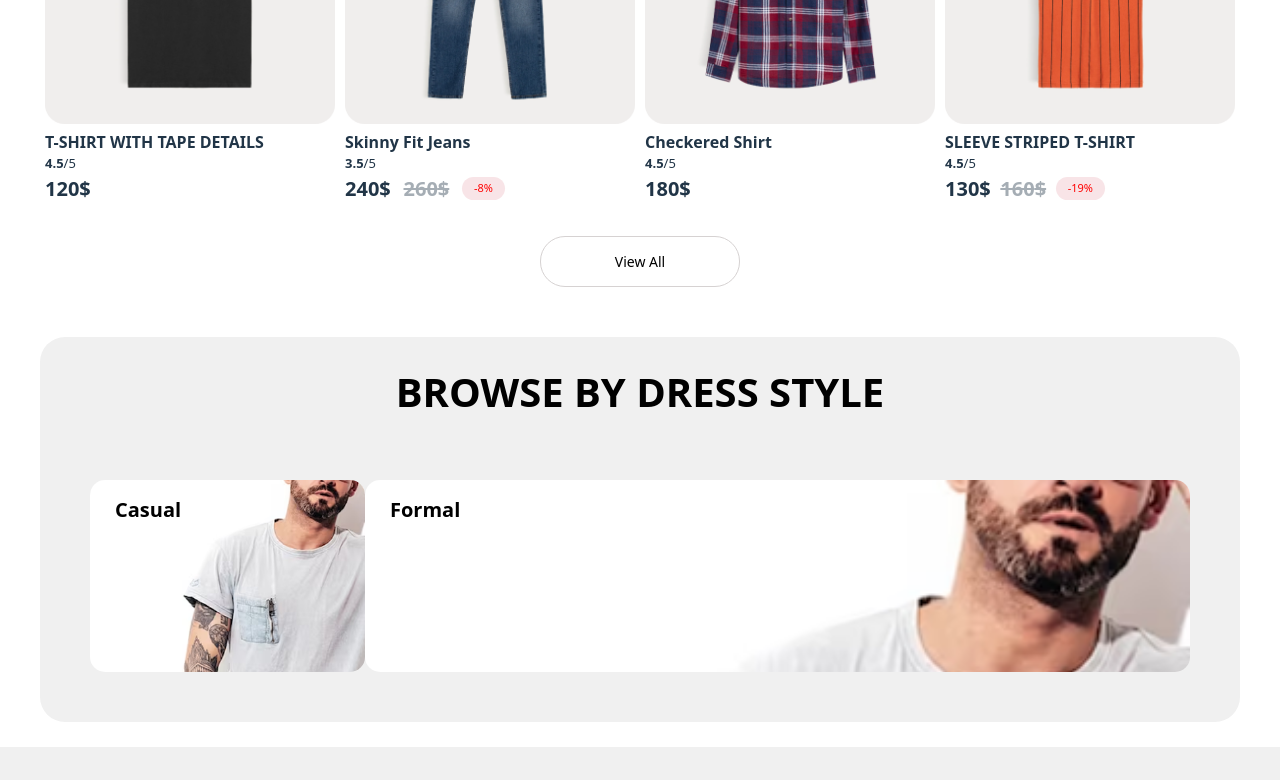
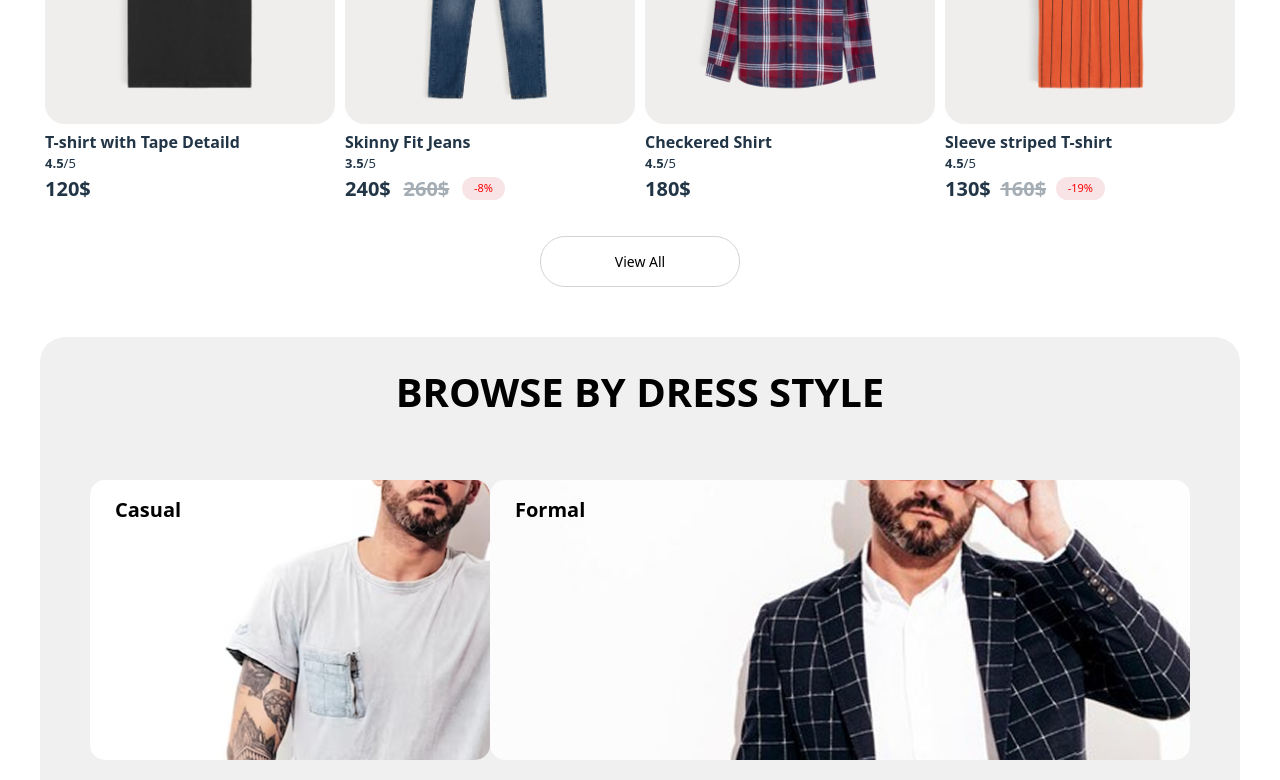
Before and after one commit to web-konstanta/online-store-frontend, a React (Vite) app: page / in a window 1280 px wide. Shown: the part 1800-2580 px from the top of the page. Built offline with nearby package versions, Linux system fonts and the light colour scheme.

Commit message:
Create catalog of the products

```diff
--- a/src/components/Main/Catalog/Catalog.module.css
+++ b/src/components/Main/Catalog/Catalog.module.css
@@ -11,7 +11,7 @@
 	text-align: center;
 	font-weight: 800;
 	color: #000000;
-	padding: 25px 0;
+	padding: 25px 0 0 0;
 }
 
 .catalog__categories {
@@ -23,12 +23,19 @@
 }
 
 .catalog__category {
-	min-height: 192px;
-	width: 550px;
+	min-height: 280px;
 	border-radius: 15px;
-	background-image: url('/images/static/catalog1.png');
 	background-size: cover;
 	background-repeat: no-repeat;
+	margin-top: 25px;
+}
+
+.catalog__shortImage {
+	width: 400px;
+}
+
+.catalog__longImage {
+	width: 700px;
 }
 
 .catalog__categoryName {
@@ -37,3 +44,12 @@
 	font-weight: 700;
 	color: #000000;
 }
+
+@media(max-width: 1114px) {
+	.catalog {
+		margin: 0 15px;
+	}
+	.catalog__category, .catalog__shortImage, .catalog__longImage {
+		width: 400px;
+	}
+}
--- a/src/components/Main/Catalog/Catalog.tsx
+++ b/src/components/Main/Catalog/Catalog.tsx
@@ -1,22 +1,29 @@
+import { ProductCategory } from '../../../types'
 import classes from './Catalog.module.css'
+
+const categories: ProductCategory[] = [
+    { id: 1, name: 'Casual', image: '/images/static/catalog1.png', isLongImage: false },
+    { id: 2, name: 'Formal', image: '/images/static/catalog2.png', isLongImage: true },
+    { id: 3, name: 'Party', image: '/images/static/catalog3.png', isLongImage: true },
+    { id: 4, name: 'Gym', image: '/images/static/catalog4.png', isLongImage: false }
+];
 
 const Catalog = () => {
     return (
         <div className={classes.catalog}>
             <h2 className={classes.catalog__title}>BROWSE BY DRESS STYLE</h2>
             <div className={classes.catalog__categories}>
-                <div
-                    className={classes.catalog__category}
-                    style={{ width: '275px' }}
-                >
-                    <div className={classes.catalog__categoryName}>Casual</div>
-                </div>
-                <div
-                    className={classes.catalog__category}
-                    style={{ width: '825px' }}
-                >
-                    <div className={classes.catalog__categoryName}>Formal</div>
-                </div>
+                {categories.map((category: ProductCategory) =>
+                    <div
+                        className={`
+                            ${classes.catalog__category}
+                            ${category.isLongImage ? classes.catalog__longImage : classes.catalog__shortImage}
+                        `}
+                        style={{ backgroundImage: `url('${category.image}')` }}
+                    >
+                        <div className={classes.catalog__categoryName}>{category.name}</div>
+                    </div>
+                )}
             </div>
         </div>
     )
--- a/src/components/Main/Main.tsx
+++ b/src/components/Main/Main.tsx
@@ -8,40 +8,10 @@ import Catalog from './Catalog/Catalog'
 
 const Main = () => {
     const [products, setProducts] = useState<Product[]>([
-        {
-            id: 1,
-            name: 'T-SHIRT WITH TAPE DETAILS',
-            description: '...',
-            image: '/images/static/tshirt-black.png',
-            newPrice: 120,
-            rating: 4.5,
-        },
-        {
-            id: 2,
-            name: 'Skinny Fit Jeans',
-            description: '...',
-            image: '/images/static/jeans.png',
-            newPrice: 240,
-            oldPrice: 260,
-            rating: 3.5,
-        },
-        {
-            id: 3,
-            name: 'Checkered Shirt',
-            description: '...',
-            image: '/images/static/checkered-shirt.png',
-            newPrice: 180,
-            rating: 4.5,
-        },
-        {
-            id: 4,
-            name: 'SLEEVE STRIPED T-SHIRT',
-            description: '...',
-            image: '/images/static/sleeve-shirt.png',
-            newPrice: 130,
-            oldPrice: 160,
-            rating: 4.5,
-        },
+        { id: 1, name: 'T-shirt with Tape Detaild', description: '...', image: '/images/static/tshirt-black.png', newPrice: 120, rating: 4.5 },
+        { id: 2, name: 'Skinny Fit Jeans', description: '...', image: '/images/static/jeans.png', newPrice: 240, oldPrice: 260, rating: 3.5 },
+        { id: 3, name: 'Checkered Shirt', description: '...', image: '/images/static/checkered-shirt.png', newPrice: 180, rating: 4.5 },
+        { id: 4, name: 'Sleeve striped T-shirt', description: '...', image: '/images/static/sleeve-shirt.png', newPrice: 130, oldPrice: 160, rating: 4.5 },
     ])
 
     const getAllProducts = () => {
```
Also changed, not shown: src/types/index.ts (+7 -0 lines).
